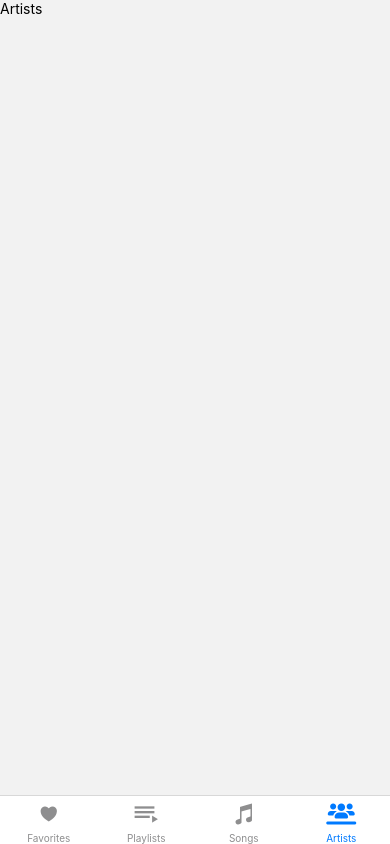
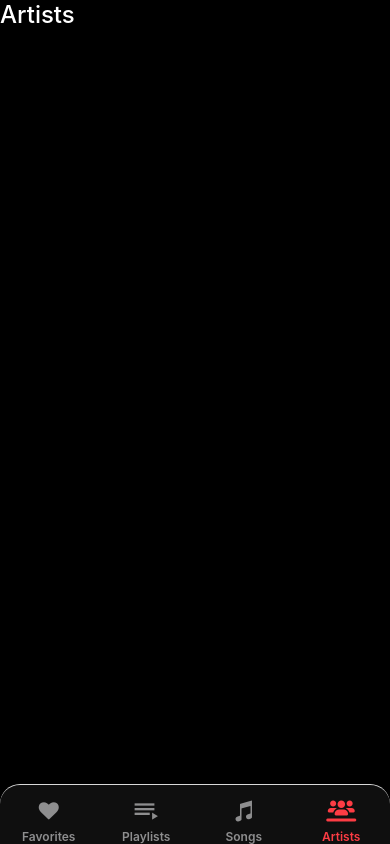
Before and after one commit to siddharth-vss/Music-PLayer, a React Native app: screen /Artists in a window 390 px wide. Built offline with nearby package versions, Linux system fonts and the light colour scheme.

Commit message:
add vector icons

```diff
--- a/App.tsx
+++ b/App.tsx
@@ -19,16 +19,12 @@ import {
 // import {Home, Start,Details} from './screens';
 import { NavigationContainer } from '@react-navigation/native';
 import { createBottomTabNavigator } from '@react-navigation/bottom-tabs';
-import {Artists,Favorites,Playlists,Songs} from './src/app/screens';
+import { Artists, Favorites, Playlists, Songs } from './src/app/screens';
 import FontAwesome from 'react-native-vector-icons/FontAwesome';
 import Ionicons from 'react-native-vector-icons/Ionicons';
 import FontAwesome6 from 'react-native-vector-icons/FontAwesome6';
 import MaterialCommunityIcons from 'react-native-vector-icons/MaterialCommunityIcons';
-
-
-type SectionProps = PropsWithChildren<{
-  title: string;
-}>;
+import { colors, fontSize } from './src/app/constants/tokens';
 
 const Tab = createBottomTabNavigator();
 
@@ -40,45 +36,51 @@ function App(): React.JSX.Element {
   return (
     <NavigationContainer>
       <Tab.Navigator
-        initialRouteName="Start"
-        screenOptions={{ headerShown: false }}
+        screenOptions={{
+          headerShown: false,
+
+          tabBarActiveTintColor: colors.primary,
+          tabBarLabelStyle: {
+            fontSize: fontSize.xs,
+            fontWeight: '600',
+          },
+          tabBarStyle: {
+            position: 'absolute',
+            backgroundColor : '#0f0f0f',
+            height :60,
+            borderTopLeftRadius: 20,
+            borderTopRightRadius: 20,
+            borderTopWidth: 0.2,
+            // borderColor : "#FFF",
+            paddingTop: 8,
+          },
+
+        }}
+
+
+        initialRouteName="Songs"
       >
-        {/* <Tab.Screen name="favorites" options={{
-        title : "Favorites",
-        tabBarIcon :({color})=><FontAwesome name="heart" size={20} color={color} />
-      }} />
-      <Tab.Screen name="playlists" options={{
-        title : "Playlists",
-        tabBarIcon :({color})=><MaterialCommunityIcons name="playlist-play" size={28} color={color} />
-      }}/>
-      <Tab.Screen name="songs" options={{
-        title : "Songs",
-        tabBarIcon :({color})=><Ionicons name="musical-notes-sharp" size={24} color={color} />
-      }}/>
-      <Tab.Screen name="artists" options={{
-        title : "Artists",
-        tabBarIcon :({color})=><FontAwesome6 name="users-line" size={24} color={color} />
-      }}/> */}
-        <Tab.Screen name="Favorites" options={{
-          title : "Favorites",
-          tabBarIcon :({color})=><Ionicons name="heart-sharp" size={20} color={color} />
+        <Tab.Screen name="Favorites"
+        options={{
+          title: "Favorites",
+          tabBarIcon: ({ color }) => (<FontAwesome name="heart" size={20} color={color} />),
         }} component={Favorites} />
         <Tab.Screen name="Playlists"
           options={{
-          title : "Playlists",
-          tabBarIcon :({color})=><MaterialCommunityIcons name="playlist-play" size={28} color={color} />
+            title: "Playlists",
+            tabBarIcon: ({ color }) => (<MaterialCommunityIcons name="playlist-play" size={28} color={color} />),
           }}
           component={Playlists} />
         <Tab.Screen name="Songs"
           options={{
-          title : "Songs",
-          tabBarIcon :({color})=><Ionicons name="musical-notes-sharp" size={24} color={color} />
+            title: "Songs",
+            tabBarIcon: ({ color }) => (<Ionicons name="musical-notes-sharp" size={24} color={color} />),
           }}
           component={Songs} />
         <Tab.Screen name="Artists"
           options={{
-          title : "Artists",
-          tabBarIcon :({color})=><FontAwesome6 name="users-line" size={24} color={color} />
+            title: "Artists",
+            tabBarIcon: ({ color }) => (<FontAwesome6 name="users-line" size={24} color={color} />),
           }}
           component={Artists} />
       </Tab.Navigator>
@@ -86,6 +88,23 @@ function App(): React.JSX.Element {
   );
 }
 function Home() {
+  // screenOptions={{
+
+
+
+  //   tabBarBackground : ()=>(
+  //     <BlurView
+  //       intensity={95}
+  //       style={{
+  //         ...StyleSheet.absoluteFillObject,
+  //         overflow: 'hidden',
+  //         backgroundColor : '#00000099',
+  //         borderTopLeftRadius: 20,
+  //         borderTopRightRadius: 20,
+  //       }}
+  //     />
+  //   ),
+  // }}
   return (
     <>
       <View>
@@ -94,24 +113,7 @@ function Home() {
     </>
   )
 }
-function Start() {
-  return (
-    <>
-      <View>
-        <Text>Start Screen</Text>
-      </View>
-    </>
-  )
-}
-function Details() {
-  return (
-    <>
-      <View>
-        <Text>Details Screen</Text>
-      </View>
-    </>
-  )
-}
+
 const styles = StyleSheet.create({
   sectionContainer: {
     marginTop: 32,
--- a/src/app/screens/Artists.tsx
+++ b/src/app/screens/Artists.tsx
@@ -1,14 +1,16 @@
 import { StyleSheet, Text, View } from 'react-native'
 import React from 'react'
+import { defaultStyles } from '../styles'
 
 const Artists = () => {
   return (
-    <View>
-      <Text>Artists</Text>
+    <View style={defaultStyles.container}>
+      <Text style ={defaultStyles.text  }>Artists</Text>
     </View>
   )
 }
 
 export default Artists
 
-const styles = StyleSheet.create({})
+const styles = StyleSheet.create({
+})
--- a/src/app/styles/index.ts
+++ b/src/app/styles/index.ts
@@ -1,4 +1,4 @@
-import { colors, fontSize } from '@/constants/tokens'
+import { colors, fontSize } from '../constants/tokens'
 import { StyleSheet } from 'react-native'
 
 export const defaultStyles = StyleSheet.create({
@@ -7,8 +7,9 @@ export const defaultStyles = StyleSheet.create({
 		backgroundColor: colors.background,
 	},
 	text: {
-		fontSize: fontSize.base,
+		fontSize: fontSize.lg,
 		color: colors.text,
+		fontWeight : 500,
 	},
 })
 
```
Also changed, not shown: 1 other file (tests, documents, lock files or other folders). Lines whose indentation alone changed are shown as unchanged.
